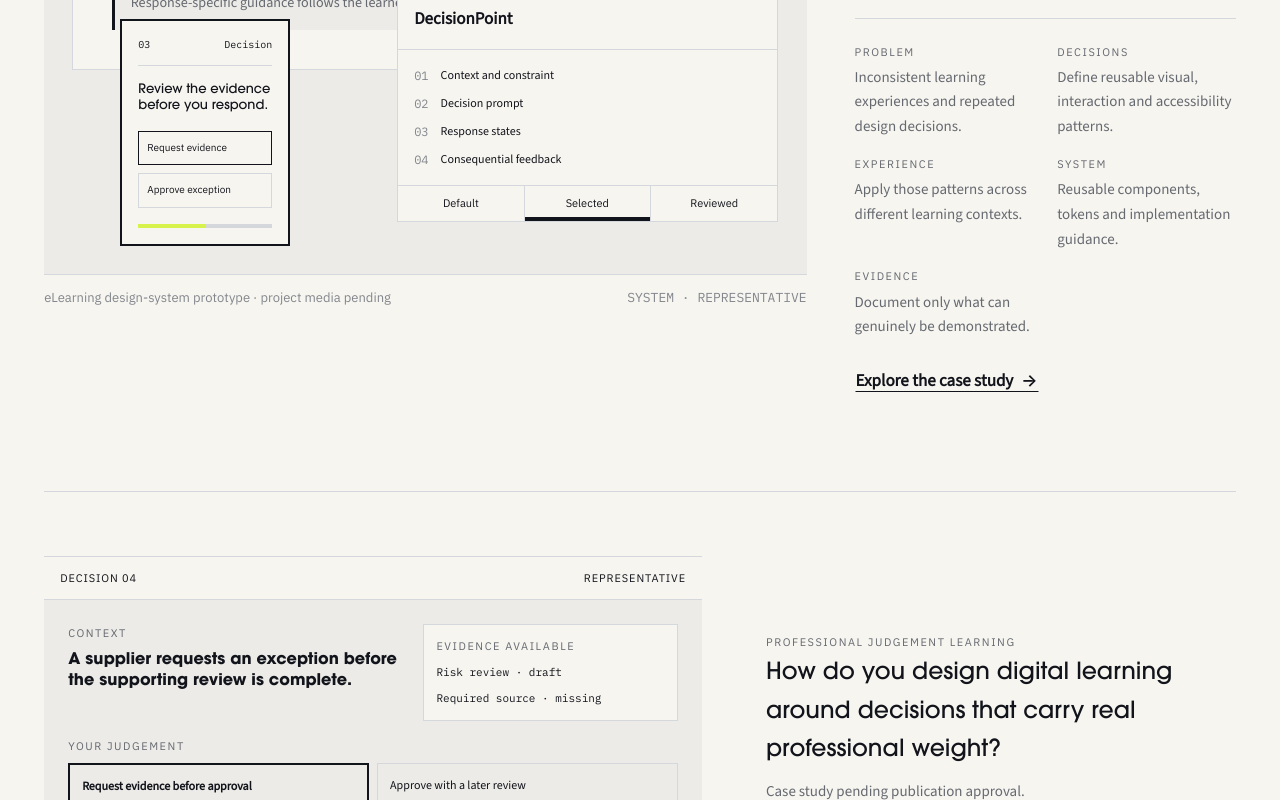
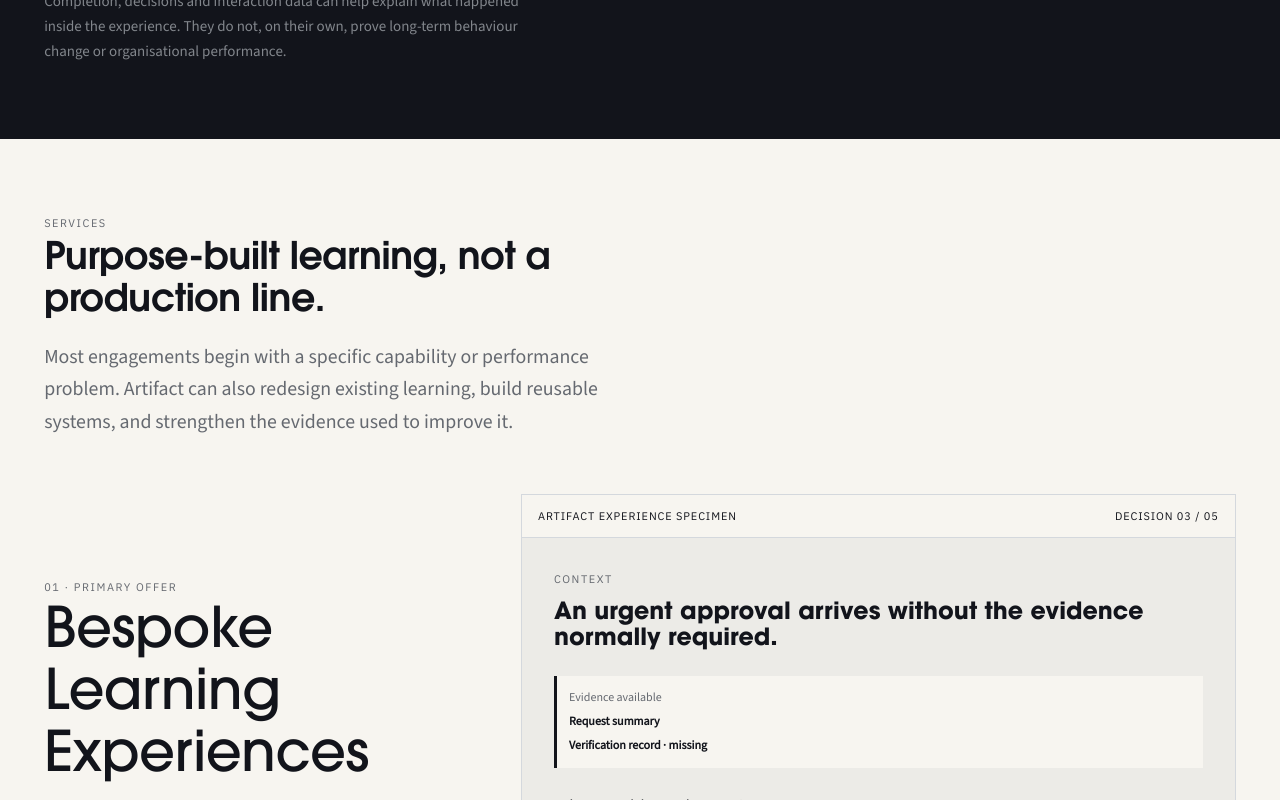
Before and after one commit to glennhammond/artifact-learning-site, a React (Vite) app: page / in a window 1280 px wide. Shown: the part 1680-2480 px from the top of the page. Built offline with nearby package versions, Linux system fonts and the light colour scheme.

Commit message:
refactor: move primary offer before selected work

```diff
--- a/src/home/Home.tsx
+++ b/src/home/Home.tsx
@@ -26,9 +26,9 @@
     <SiteShell>
       <div className="home">
         <Hero />
+        <WhyArtifact />
+        <Services />
         <Work />
-        <Services />
-        <WhyArtifact />
         <Approach />
         <Platform />
         <FinalCta />
```
